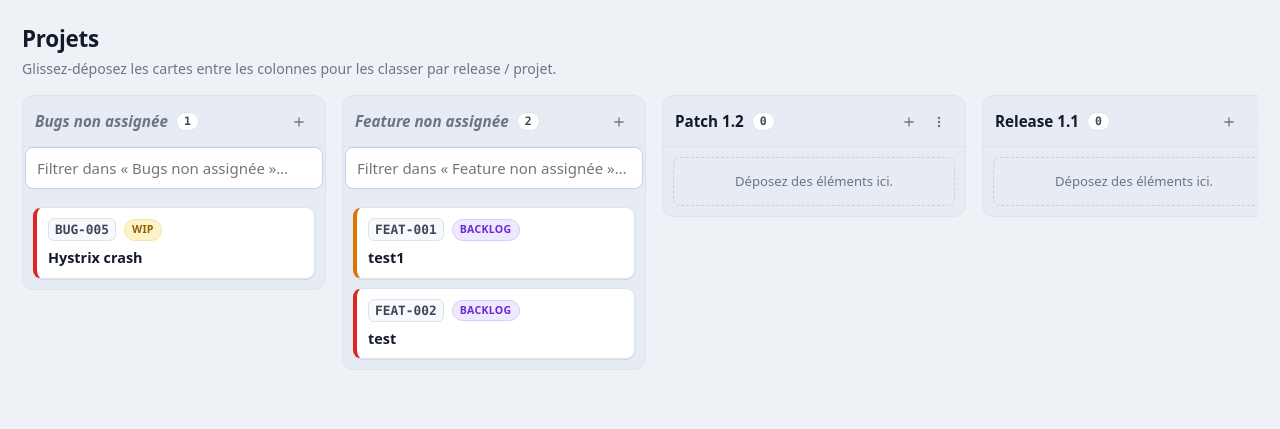
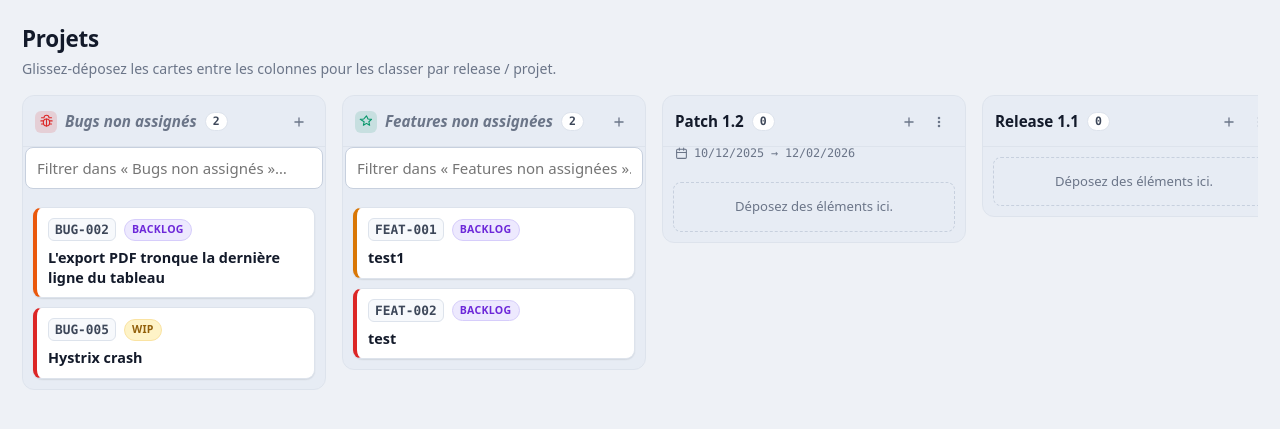
Before and after one commit to BastianMuratory/BugTracker, a Flask app: page /board in a window 1280 px wide. Shown: the part 58-487 px from the top of the page. Run offline with Flask 3, Linux system fonts and the light colour scheme; the visitor is signed in with stand-in values (Sample User, id 1).

Commit message:
UI Improvement

```diff
--- a/app.py
+++ b/app.py
@@ -281,9 +281,9 @@ def board_page():
     unassigned = [b for b in bugs if not (b.get("project") or "").strip()]
     unassigned_bugs = [b for b in unassigned if b.get("kind", "bug") != "feature"]
     unassigned_features = [b for b in unassigned if b.get("kind") == "feature"]
-    columns.append({"name": "", "label": "Bugs non assignée", "fixed": True,
+    columns.append({"name": "", "label": "Bugs non assignés", "fixed": True,
                     "kind": "bug", "bugs": _sort_bugs(unassigned_bugs)})
-    columns.append({"name": "", "label": "Feature non assignée", "fixed": True,
+    columns.append({"name": "", "label": "Features non assignées", "fixed": True,
                     "kind": "feature", "bugs": _sort_bugs(unassigned_features)})
     for p in projects:
         col_bugs = [b for b in bugs if (b.get("project") or "").strip() == p]
--- a/data/bugs.json
+++ b/data/bugs.json
@@ -60,9 +60,9 @@
     {
       "id": "BUG-002",
       "name": "L'export PDF tronque la dernière ligne du tableau",
-      "state": "TODO",
+      "state": "BACKLOG",
       "type": "ÉLEVÉE",
-      "project": "Release 1.0",
+      "project": "",
       "responsible": "David",
       "keywords": [
         "export",
@@ -77,7 +77,7 @@
       "frequency": "Fréquent",
       "occurrences": [],
       "created_at": "2026-06-19T06:35:41+00:00",
-      "updated_at": "2026-06-19T09:14:19+00:00",
+      "updated_at": "2026-06-22T21:25:03+00:00",
       "images": [],
       "nas_link": "",
       "kind": "bug",
@@ -176,7 +176,7 @@
       "id": "FEAT-001",
       "images": [],
       "created_at": "2026-06-22T16:55:19+00:00",
-      "updated_at": "2026-06-22T16:56:29+00:00",
+      "updated_at": "2026-06-22T21:25:14+00:00",
       "criteria": {
         "product_importance": 0,
         "be_importance": 0,
@@ -213,5 +213,10 @@
       }
     }
   ],
-  "project_meta": {}
+  "project_meta": {
+    "Patch 1.2": {
+      "start_date": "2025-12-10",
+      "end_date": "2026-02-12"
+    }
+  }
 }
--- a/static/css/style.css
+++ b/static/css/style.css
@@ -549,6 +549,9 @@ input.nas { font-family: var(--mono); font-size: .86rem; }
   border-bottom: 1px solid var(--border);
 }
 .col-title { display: flex; align-items: center; gap: 8px; flex: 1; min-width: 0; }
+.col-kind-ico { display: flex; align-items: center; justify-content: center; flex: none; width: 22px; height: 22px; border-radius: 6px; }
+.col-kind-bug { color: var(--sev-CRITIQUE); background: color-mix(in srgb, var(--sev-CRITIQUE) 14%, transparent); }
+.col-kind-feature { color: #059669; background: color-mix(in srgb, #059669 14%, transparent); }
 .col-name { font-weight: 700; font-size: .95rem; color: var(--ink); overflow: hidden; text-overflow: ellipsis; white-space: nowrap; }
 .col-name.fixed { color: var(--muted); font-style: italic; font-weight: 600; }
 .col-count {
@@ -851,17 +854,7 @@ input[type="text"].combo {
  * sous le titre d'une colonne projet, et popover de saisie des dates.
  * ========================================================================== */
 
-/* --- Critères : colonne à gauche du bloc descriptions, sur les fiches --- */
-.desc-with-criteria {
-  display: grid;
-  grid-template-columns: 232px 1fr;
-  gap: 22px;
-  align-items: start;
-}
-.criteria-col {
-  border-right: 1px solid var(--border);
-  padding-right: 20px;
-}
+/* --- Critères : panneau sous les informations, sur les fiches --- */
 .criterion { margin-bottom: 14px; }
 .criterion:last-child { margin-bottom: 0; }
 .criterion-label {
@@ -893,17 +886,6 @@ input[type="text"].combo {
   color: #fff;
 }
 .rating button.on:hover { background: var(--accent-700); border-color: var(--accent-700); color: #fff; }
-
-@media (max-width: 720px) {
-  .desc-with-criteria { grid-template-columns: 1fr; }
-  .criteria-col {
-    border-right: none;
-    padding-right: 0;
-    padding-bottom: 14px;
-    margin-bottom: 4px;
-    border-bottom: 1px solid var(--border);
-  }
-}
 
 /* --- Ligne de dates sous le titre d'une colonne du tableau Projets --- */
 .col-dates {
--- a/templates/board.html
+++ b/templates/board.html
@@ -15,6 +15,20 @@
   <section class="column" data-project="{{ col.name }}"{% if col.fixed %} data-fixed="1"{% endif %}{% if col.kind %} data-kind="{{ col.kind }}"{% endif %}{% if col.start_date %} data-start="{{ col.start_date }}"{% endif %}{% if col.end_date %} data-end="{{ col.end_date }}"{% endif %}>
     <div class="col-head">
       <div class="col-title">
+        {% if col.kind == 'bug' %}
+        <span class="col-kind-ico col-kind-bug" aria-hidden="true">
+          <svg viewBox="0 0 24 24" width="15" height="15" fill="none" stroke="currentColor" stroke-width="1.8" stroke-linecap="round" stroke-linejoin="round">
+            <path d="M8 6a4 4 0 0 1 8 0"/><rect x="7" y="8" width="10" height="11" rx="5"/>
+            <path d="M12 8v11M3 11h4M17 11h4M4 16h3M17 16h3M4 6h3M17 6h3"/>
+          </svg>
+        </span>
+        {% elif col.kind == 'feature' %}
+        <span class="col-kind-ico col-kind-feature" aria-hidden="true">
+          <svg viewBox="0 0 24 24" width="15" height="15" fill="none" stroke="currentColor" stroke-width="1.8" stroke-linecap="round" stroke-linejoin="round">
+            <path d="m12 3 2.4 5 5.6.6-4.2 3.8 1.2 5.6-5-3-5 3 1.2-5.6L2 8.6 7.6 8 12 3Z"/>
+          </svg>
+        </span>
+        {% endif %}
         <span class="col-name {{ 'fixed' if col.fixed else '' }}" title="{{ col.label }}">{{ col.label }}</span>
         <span class="col-count">{{ col.bugs|length }}</span>
       </div>
```
Also changed, not shown: templates/edit.html (+26 -26 lines), templates/feature_edit.html (+26 -26 lines).
